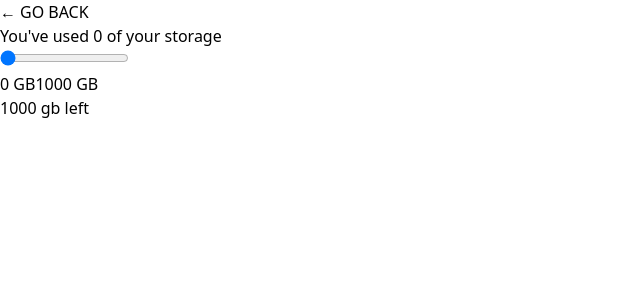
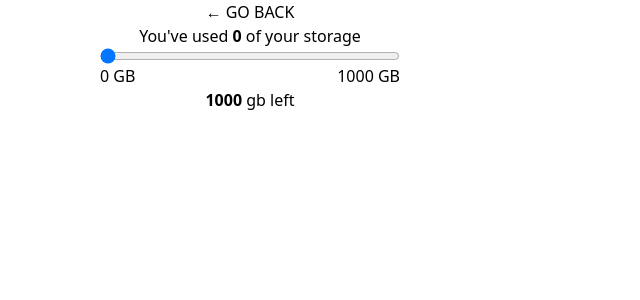
Before and after one commit to anetakasprzak/next-practice-app, a Next.js app: page /inputs/range in a window 1280 px wide. Shown: the top 300 px of the page, without its empty margins (0-640 px from the left). Built offline with nearby package versions, Linux system fonts and the light colour scheme.

Commit message:
input range styles

```diff
--- a/app/inputs/range/page.js
+++ b/app/inputs/range/page.js
@@ -10,10 +10,11 @@ export default function Page() {
   const storageLeft = 1000 - value;
 
   return (
-    <div>
+    <div className="w-[500px] flex flex-col items-center">
       <GoBack />
       <p>
-        You&apos;ve used <span>{storageUsed}</span> of your storage
+        You&apos;ve used <span className="font-semibold">{storageUsed}</span> of
+        your storage
       </p>
       <input
         type="range"
@@ -22,15 +23,16 @@ export default function Page() {
         id="storage"
         value={value}
         onChange={(e) => setValue(e.target.value)}
+        className="w-[300px]"
       />
-      <div>
+      <div className="flex w-[300px] justify-between">
         <label htmlFor="storage">0 GB</label>
         <label htmlFor="storage">1000 GB</label>
       </div>
-      {storageLeft === 0 && <p>NO STORAGE LEFT</p>}
+      {storageLeft === 0 && <p className="uppercase">no storage left</p>}
       {storageLeft > 0 && (
         <p>
-          <span>{storageLeft}</span> gb left
+          <span className="font-semibold">{storageLeft}</span> gb left
         </p>
       )}
     </div>
```
